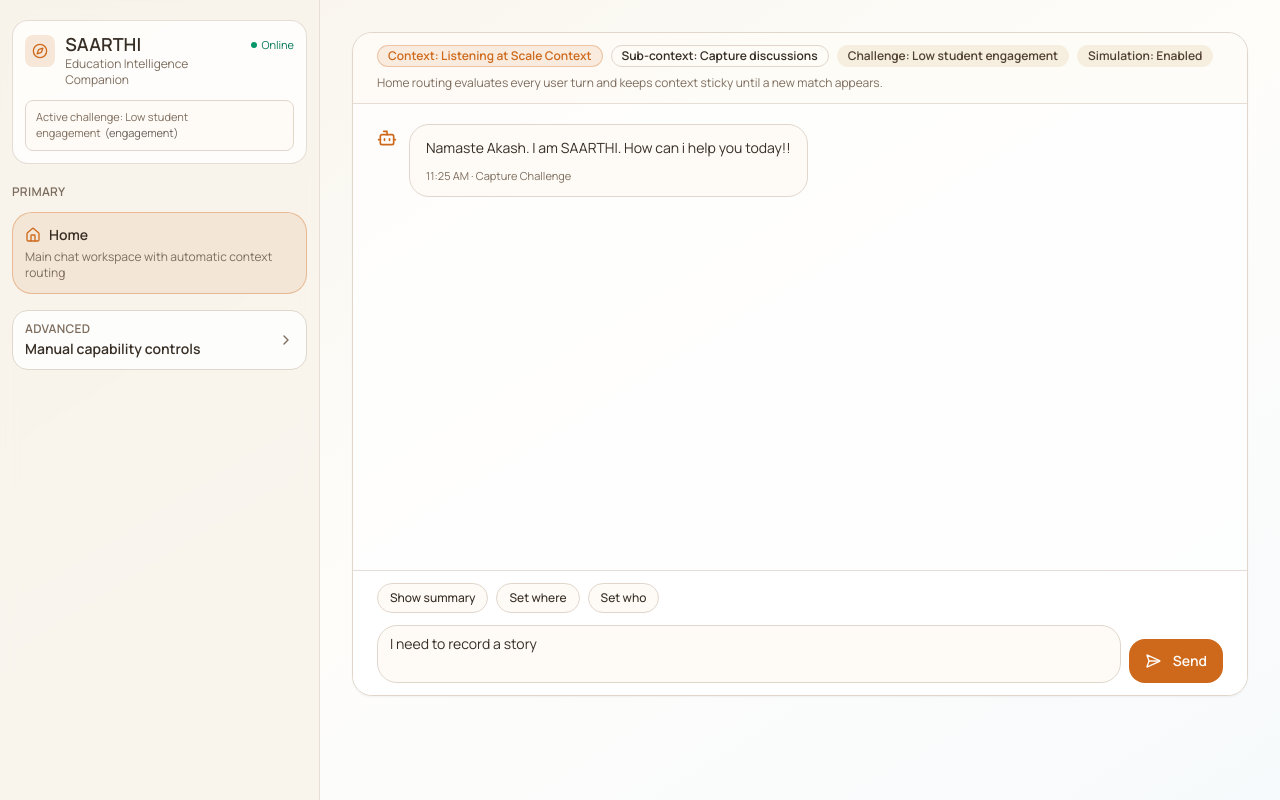
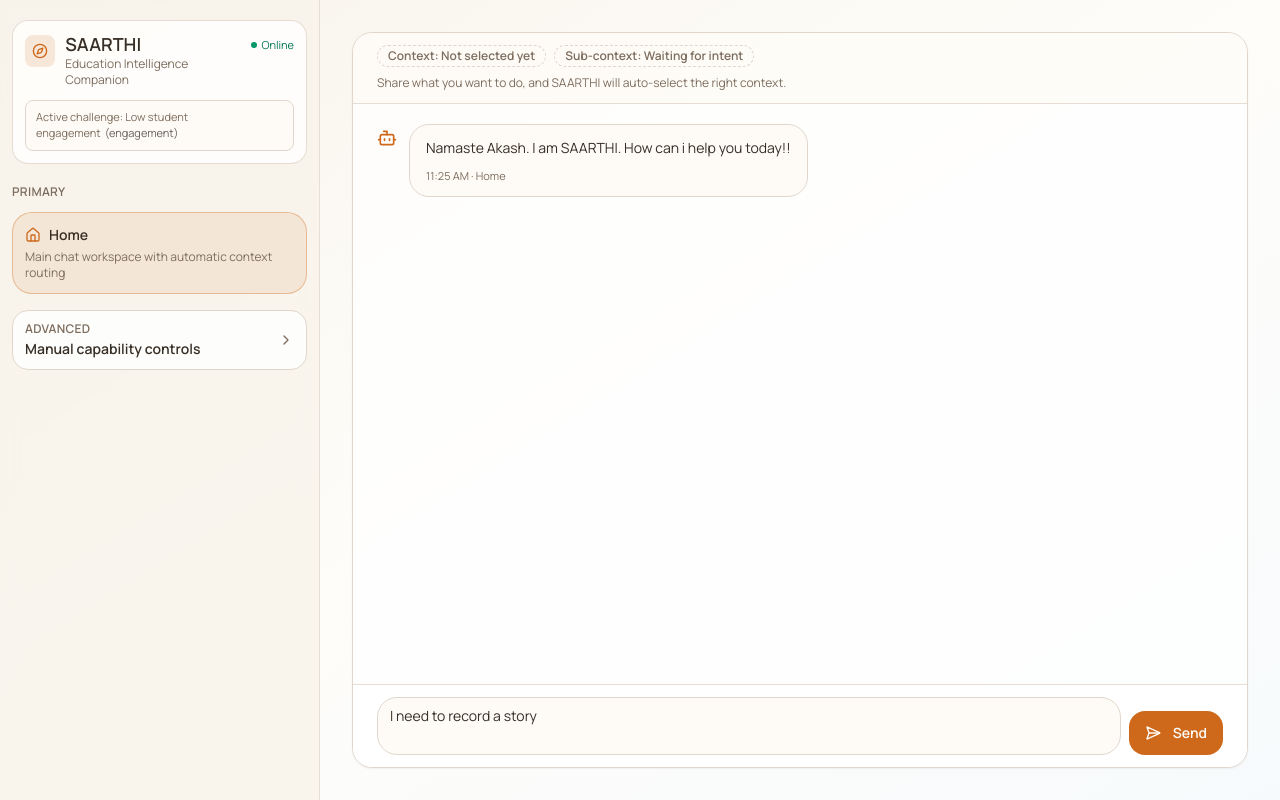
Before and after one commit to priyanka-TL/saarthi-app, a React (Vite) app in the folder saarthi-app/: page / in a window 1280 px wide. Built offline with nearby package versions, Linux system fonts and the light colour scheme.

Commit message:
refactor: update ChatWorkspace and AppShell for improved context handling and layout adjustments

```diff
--- a/saarthi-app/src/components/chat/ChatWorkspace.tsx
+++ b/saarthi-app/src/components/chat/ChatWorkspace.tsx
@@ -7,13 +7,11 @@ import { Textarea } from '@/components/ui/textarea'
 import { challengeData } from '@/data/mockData'
 import { useSaarthiState } from '@/hooks/useSaarthiState'
 import {
-  getChatSuggestions,
   getComposerPlaceholder,
   getFlowLabel,
   resolveChatResponse,
 } from '@/lib/chatEngine'
 import {
-  getDefaultRouteContext,
   getDemoScriptById,
   homeFlowConfig,
   homeSimulationEnabled,
@@ -39,7 +37,7 @@ export function ChatWorkspace({ activeFlow, onFlowChange }: ChatWorkspaceProps)
   const awaitingScriptedUserStepRef = useRef<DemoUserStep | null>(null)
   const resumeSimulationRef = useRef<(() => void) | null>(null)
   const [draft, setDraft] = useState('')
-  const [currentContext, setCurrentContext] = useState<RouteContext>(() => getDefaultRouteContext(homeFlowConfig))
+  const [currentContext, setCurrentContext] = useState<RouteContext | null>(null)
 
   const {
     selectedChallenge,
@@ -61,12 +59,11 @@ export function ChatWorkspace({ activeFlow, onFlowChange }: ChatWorkspaceProps)
   const dataset = challengeData[selectedChallenge]
 
   const [messages, setMessages] = useState<ChatMessage[]>(() => {
-    const initialContext = getDefaultRouteContext(homeFlowConfig)
     return [
       {
         id: 'msg-initial',
         role: 'assistant',
-        flow: initialContext.flow,
+        flow: 'home',
         timestamp: new Date().toISOString(),
         text: `Namaste Akash. I am SAARTHI. How can i help you today!!`,
       },
@@ -84,15 +81,11 @@ export function ChatWorkspace({ activeFlow, onFlowChange }: ChatWorkspaceProps)
     activeFlowRef.current = activeFlow
   }, [activeFlow])
 
-  const effectiveFlow = activeFlow === 'home' ? currentContext.flow : activeFlow
+  const effectiveFlow = activeFlow === 'home' ? currentContext?.flow ?? 'home' : activeFlow
 
-  const contextLabel = activeFlow === 'home' ? currentContext.label : getFlowLabel(activeFlow)
-  const subContextLabel = activeFlow === 'home' ? currentContext.subLabel : undefined
-
-  const suggestions = useMemo(
-    () => getChatSuggestions({ flow: effectiveFlow, dataset, selectedRecommendations }),
-    [effectiveFlow, dataset, selectedRecommendations],
-  )
+  const contextLabel = activeFlow === 'home' ? currentContext?.label : getFlowLabel(activeFlow)
+  const subContextLabel = activeFlow === 'home' ? currentContext?.subLabel : undefined
+  const isHomeContextUnset = activeFlow === 'home' && !currentContext
 
   const demoScript = useMemo(
     () => getDemoScriptById(homeFlowConfig.defaultScriptId, homeFlowConfig),
@@ -109,7 +102,7 @@ export function ChatWorkspace({ activeFlow, onFlowChange }: ChatWorkspaceProps)
   }, [])
 
   const appendScriptedAssistantTurn = useCallback((text: string, blocks?: ChatBlock[]) => {
-    const routedFlow = activeFlowRef.current === 'home' ? currentContextRef.current.flow : activeFlowRef.current
+    const routedFlow = activeFlowRef.current === 'home' ? currentContextRef.current?.flow ?? 'home' : activeFlowRef.current
 
     const assistantMessage: ChatMessage = {
       id: nextId(),
@@ -131,13 +124,13 @@ export function ChatWorkspace({ activeFlow, onFlowChange }: ChatWorkspaceProps)
 
     const routeMatch = resolveRouteMatch(input, homeFlowConfig)
 
-    let responseFlow: FlowKey = activeFlow === 'home' ? currentContext.flow : activeFlow
+    let responseFlow: FlowKey = activeFlow === 'home' ? currentContext?.flow ?? 'home' : activeFlow
     let contextNoticeMessage: ChatMessage | null = null
 
     if (routeMatch) {
       responseFlow = routeMatch.context.flow
 
-      if (routeMatch.context.id !== currentContext.id) {
+      if (routeMatch.context.id !== currentContext?.id) {
         setCurrentContext(routeMatch.context)
         contextNoticeMessage = {
           id: nextId(),
@@ -353,18 +346,31 @@ export function ChatWorkspace({ activeFlow, onFlowChange }: ChatWorkspaceProps)
   }
 
   return (
-    <div className="flex h-[calc(100vh-8.5rem)] min-h-[560px] flex-col overflow-hidden rounded-2xl border border-border bg-card/75 shadow-sm">
+    <div className="flex h-full min-h-0 flex-1 flex-col overflow-hidden rounded-2xl border border-border bg-card/75 shadow-sm">
       <div className="border-b border-border/80 bg-background/75 px-4 py-3 md:px-6">
         <div className="flex flex-wrap items-center gap-2">
-          <Badge className="border-primary/30 bg-primary/10 text-primary" variant="outline">
-            Context: {contextLabel}
-          </Badge>
-          {subContextLabel ? <Badge variant="outline">Sub-context: {subContextLabel}</Badge> : null}
-          <Badge variant="secondary">Challenge: {dataset.label}</Badge>
-          {homeSimulationEnabled ? <Badge variant="secondary">Simulation: Enabled</Badge> : null}
+          {isHomeContextUnset ? (
+            <>
+              <Badge className="border-dashed border-border text-muted-foreground" variant="outline">
+                Context: Not selected yet
+              </Badge>
+              <Badge className="border-dashed border-border text-muted-foreground" variant="outline">
+                Sub-context: Waiting for intent
+              </Badge>
+            </>
+          ) : (
+            <>
+              <Badge className="border-primary/30 bg-primary/10 text-primary" variant="outline">
+                Context: {contextLabel}
+              </Badge>
+              {subContextLabel ? <Badge variant="outline">Sub-context: {subContextLabel}</Badge> : null}
+            </>
+          )}
         </div>
         <p className="mt-2 text-xs text-muted-foreground">
-          {activeFlow === 'home'
+          {isHomeContextUnset
+            ? 'Share what you want to do, and SAARTHI will auto-select the right context.'
+            : activeFlow === 'home'
             ? 'Home routing evaluates every user turn and keeps context sticky until a new match appears.'
             : 'Advanced mode is manual, but matching intents still route this shared thread automatically.'}
         </p>
@@ -378,19 +384,6 @@ export function ChatWorkspace({ activeFlow, onFlowChange }: ChatWorkspaceProps)
       </div>
 
       <div className="sticky bottom-0 border-t border-border/80 bg-card/95 px-4 py-3 backdrop-blur md:px-6">
-        <div className="mb-3 flex flex-wrap gap-2">
-          {suggestions.map((suggestion) => (
-            <button
-              className="rounded-full border border-border bg-background px-3 py-1.5 text-xs font-medium text-foreground transition-colors hover:border-primary/25 hover:bg-muted disabled:cursor-not-allowed disabled:opacity-60"
-              key={suggestion.id}
-              onClick={() => sendPrompt(suggestion.prompt)}
-              type="button"
-            >
-              {suggestion.label}
-            </button>
-          ))}
-        </div>
-
         <form className="flex items-end gap-2" onSubmit={onSubmit}>
           <Textarea
             className="max-h-40 min-h-[52px] resize-none rounded-2xl bg-background"
--- a/saarthi-app/src/components/layout/AppShell.tsx
+++ b/saarthi-app/src/components/layout/AppShell.tsx
@@ -22,13 +22,13 @@ export function AppShell({
 }: AppShellProps) {
   return (
     <div className="min-h-screen bg-gradient-to-br from-[#f8f4eb] via-[#fefdfa] to-[#f7fafc] text-foreground">
-      <div className="mx-auto flex min-h-screen w-full max-w-[1400px] flex-col lg:flex-row">
+      <div className="flex min-h-screen w-full flex-col lg:flex-row">
         <aside className="hidden w-[320px] border-r border-border/70 bg-[#f8f3ea]/80 px-3 py-5 backdrop-blur lg:block">
           <BrandBlock selectedChallenge={selectedChallenge} selectedChallengeLabel={selectedChallengeLabel} />
           <SidebarNav activeFlow={activeFlow} onFlowChange={onFlowChange} />
         </aside>
 
-        <main className="flex-1">
+        <main className="flex flex-1 min-h-screen flex-col lg:min-h-0">
           <header className="sticky top-0 z-20 border-b border-border/70 bg-card/80 px-4 py-3 backdrop-blur md:px-6 lg:hidden">
             <div className="flex items-center justify-between gap-3">
               <div>
@@ -54,7 +54,7 @@ export function AppShell({
             </div>
           </header>
 
-          <section className="p-4 md:p-6 lg:p-8">{children}</section>
+          <section className="flex flex-1 min-h-0 p-4 md:p-6 lg:p-8">{children}</section>
         </main>
       </div>
     </div>
```
